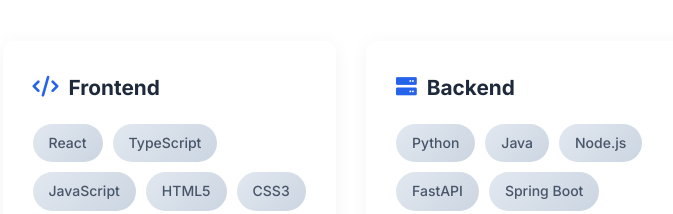
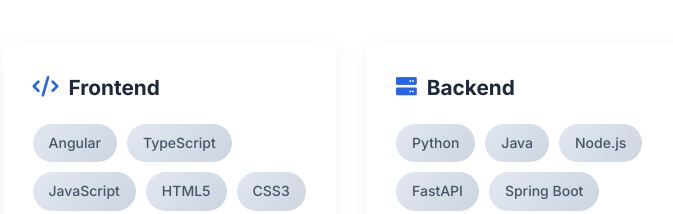
Before and after one commit to chandrasekharneelam/personal-portfolio, a plain HTML site: page index.html in a window 1280 px wide. Shown: the part 1840-2054 px from the top of the page, without its empty margins (289-962 px from the left). Drawn offline with Linux system fonts and the light colour scheme.

Commit message:
Replace React tag with Angular in skills section

```diff
--- a/index.html
+++ b/index.html
@@ -97,7 +97,7 @@
                 <div class="skill-category">
                     <h3><i class="fas fa-code"></i> Frontend</h3>
                     <div class="skill-items">
-                        <span class="skill-tag">React</span>
+                        <span class="skill-tag">Angular</span>
                         <span class="skill-tag">TypeScript</span>
                         <span class="skill-tag">JavaScript</span>
                         <span class="skill-tag">HTML5</span>
```
